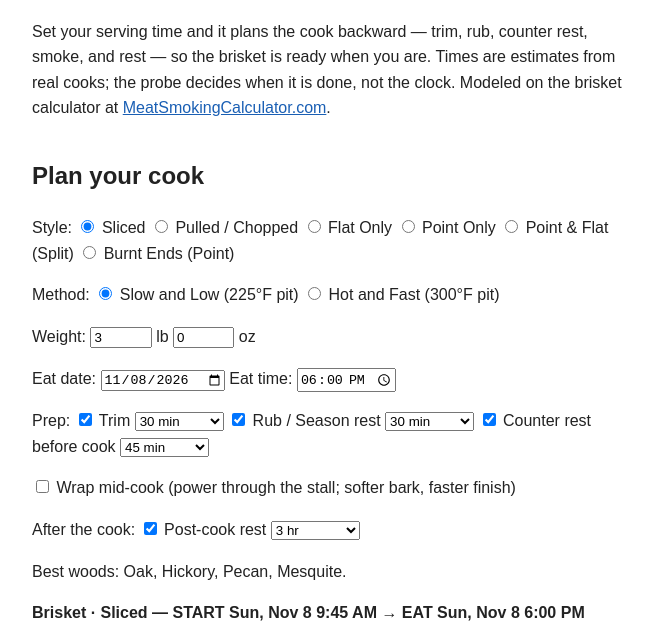
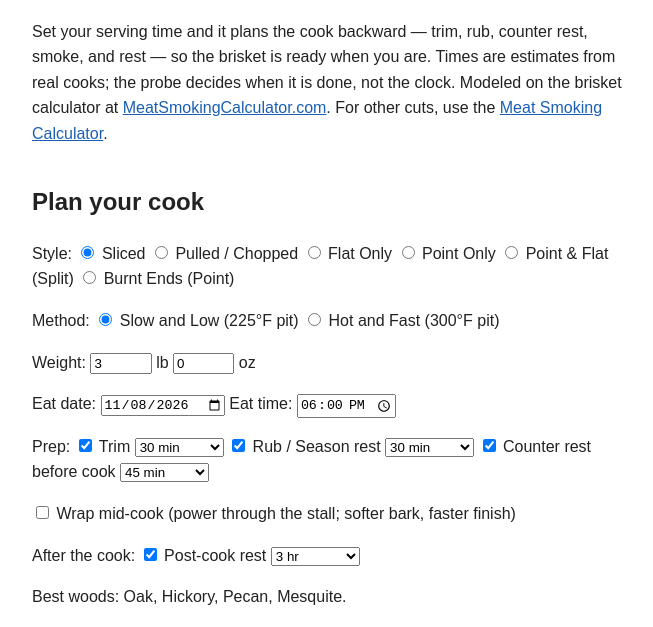
Before and after one commit to Elan-Gr/Recipes, a plain HTML site: page Cooking-Baking Tips/Brisket Smoking Calculator.html in a window 1280 px wide. Shown: the part 86-713 px from the top of the page, without its empty margins (308-961 px from the left). Drawn offline with Linux system fonts and the light colour scheme.

Commit message:
Link brisket calculator to general meat calculator

```diff
--- a/Cooking-Baking Tips/Brisket Smoking Calculator.html
+++ b/Cooking-Baking Tips/Brisket Smoking Calculator.html
@@ -10,7 +10,7 @@
 </head>
 <body>
 <h1>Brisket Smoking Calculator</h1>
-<p>Set your serving time and it plans the cook backward — trim, rub, counter rest, smoke, and rest — so the brisket is ready when you are. Times are estimates from real cooks; the probe decides when it is done, not the clock. Modeled on the brisket calculator at <a href="https://meatsmokingcalculator.com/meats/brisket-smoking-calculator/">MeatSmokingCalculator.com</a>.</p>
+<p>Set your serving time and it plans the cook backward — trim, rub, counter rest, smoke, and rest — so the brisket is ready when you are. Times are estimates from real cooks; the probe decides when it is done, not the clock. Modeled on the brisket calculator at <a href="https://meatsmokingcalculator.com/meats/brisket-smoking-calculator/">MeatSmokingCalculator.com</a>. For other cuts, use the <a href="Meat%20Smoking%20Calculator.html">Meat Smoking Calculator</a>.</p>
 
 <h2>Plan your cook</h2>
 <p>Style:
```
